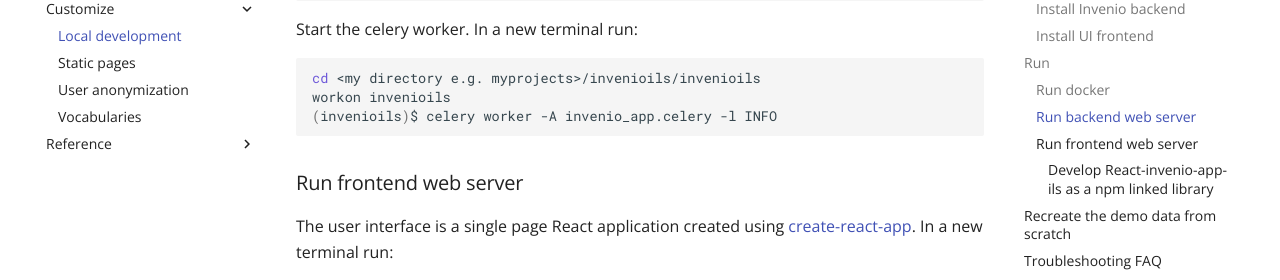
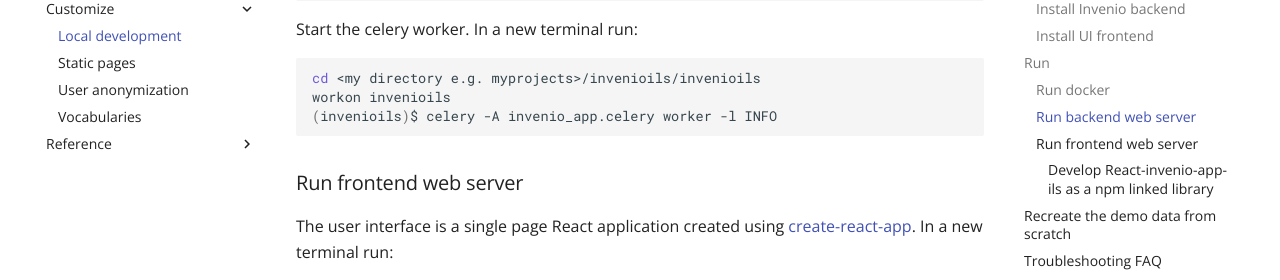
Before and after one commit to inveniosoftware/docs-invenio-ils, an MkDocs documentation site: the page built from docs/customize/develop.md, in a window 1280 px wide and 900 px high, scrolled down 2253 px. Shown: the part 153-433 px from the top of the window. Built offline with MkDocs 1.6.1 and Material for MkDocs 9.7.7, drawn with Linux system fonts in a browser that asks for light colours; comment, search, counter and statistics services are not loaded.

````diff
--- a/docs/customize/develop.md
+++ b/docs/customize/develop.md
@@ -104,7 +104,7 @@ Start the celery worker. In a new terminal run:
 ```bash
 cd <my directory e.g. myprojects>/invenioils/invenioils
 workon invenioils
-(invenioils)$ celery worker -A invenio_app.celery -l INFO
+(invenioils)$ celery -A invenio_app.celery worker -l INFO
 ```
 
 ### Run frontend web server
````
